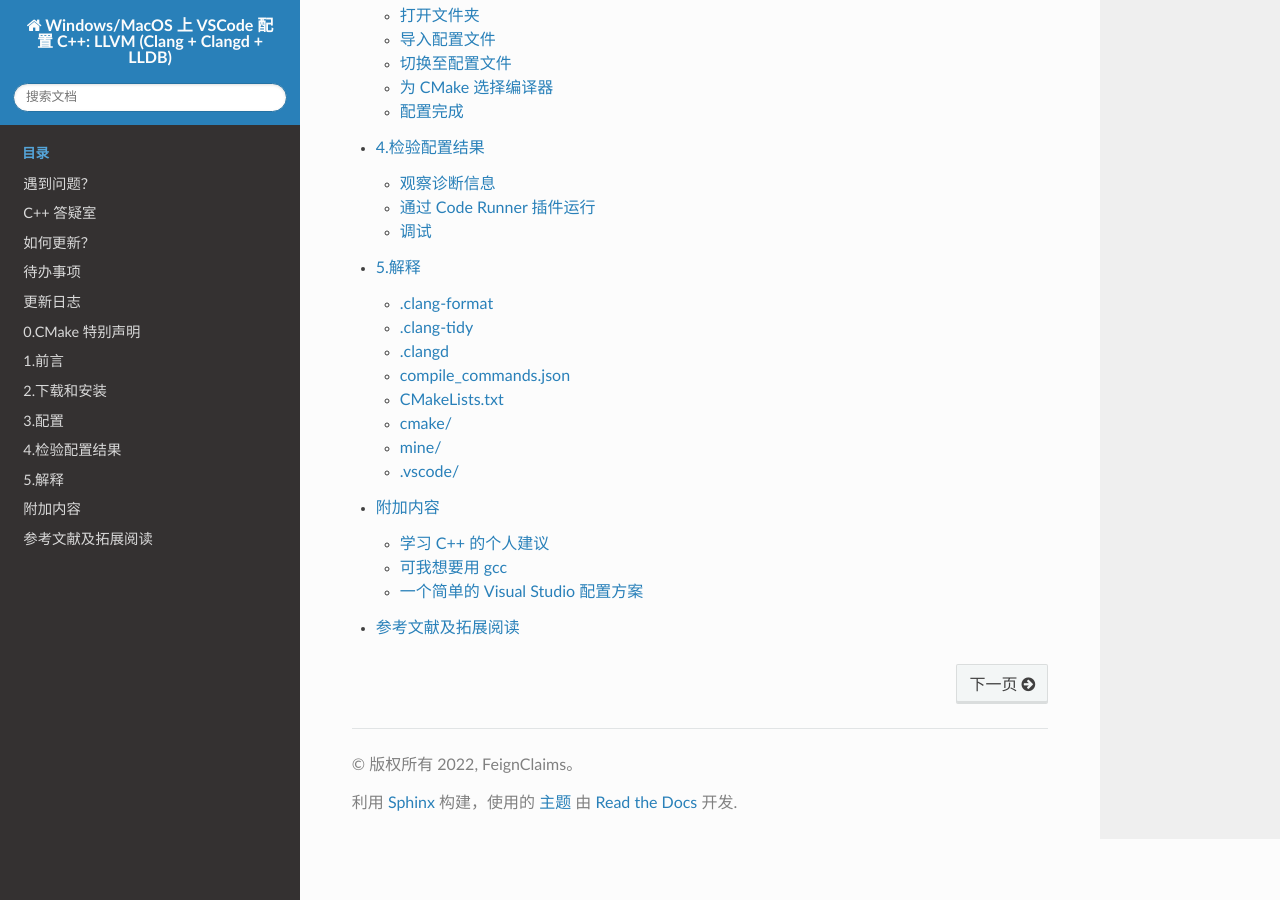
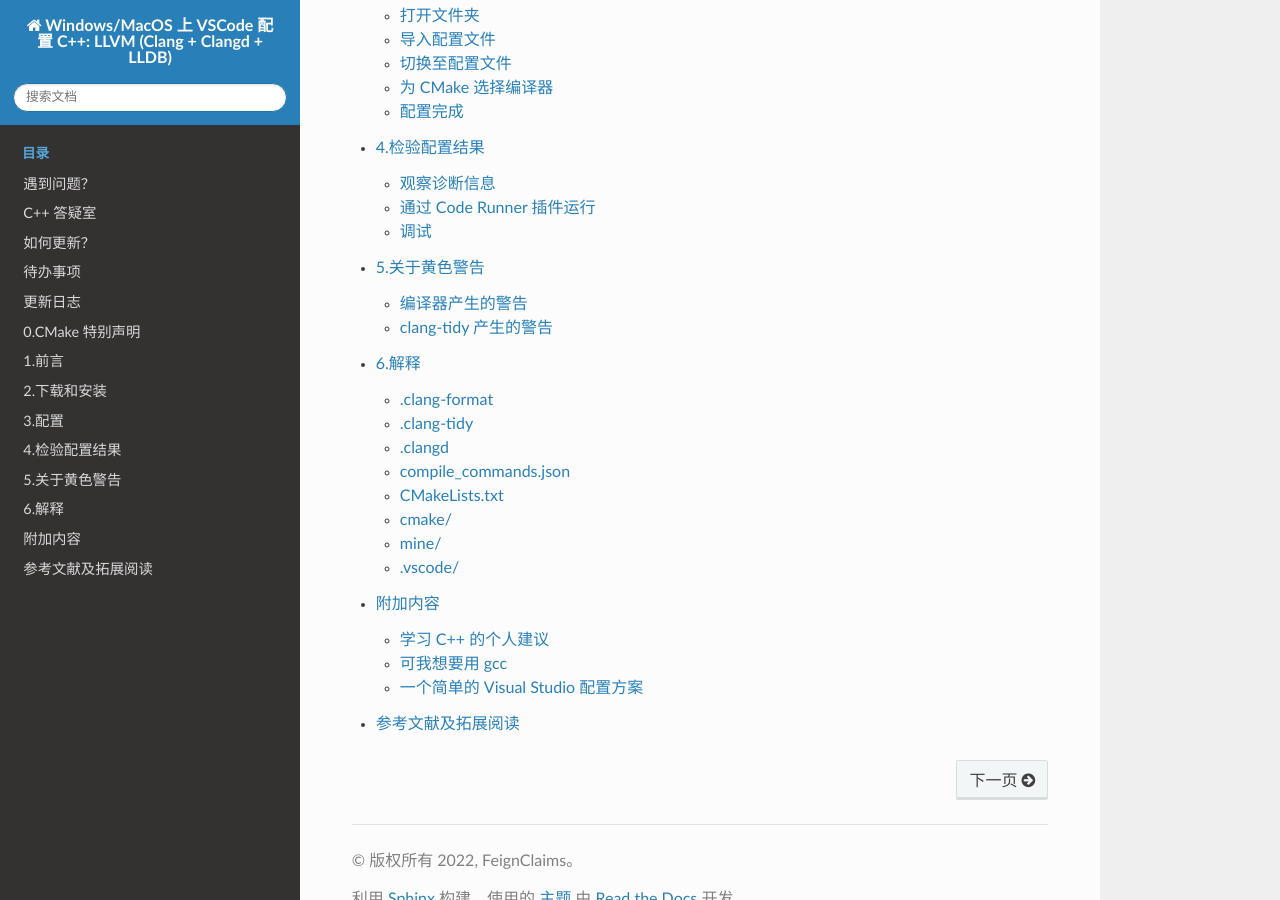
Before and after one commit to FeignClaims/vscode_cpp_starter, a Sphinx documentation site: the page built from docs/source/index.rst, in a window 1280 px wide and 900 px high, scrolled down 909 px. Built offline with Sphinx 7.4.7 and the Read the Docs theme 2.0.0, drawn with Linux system fonts in a browser that asks for light colours; some of the changed lines change nothing that is shown.

Commit message:
将黄色警告相关的解释独立为一页

```diff
--- /dev/null
+++ b/docs/source/about_warnings.rst
@@ -0,0 +1,84 @@
+#############
+5.关于黄色警告
+#############
+
+黄色警告分为由编译器产生的警告和由 clangd 的 clang-tidy 部分产生的警告。
+
+黄色警告，不会让代码无法编译，但说明在编译器或 clang-tidy 看来，你的代码写得可能不够好。
+
+编译器产生的警告
+**********************
+
+它的警告信息最后会有 ``clang(具体警告标识)`` 的字样。部分开发者、尤其是库编写者为了让代码更好，会选择启用 ``-Werror``，让所有编译器产生的警告提示为错误， **只要有任何警告或错误，编译器就不会通过编译**。
+
+.. figure:: /_img/将参数未使用警告提示为错误.png
+
+  将“参数未使用”警告提示为错误
+
+抑制这类警告的方法
+=================
+
+根据编译器不同，使用的方法可能有差异，可以参考第三方单元测试框架的代码，其中一般会有抑制警告相关的部分。以 Clang 为例：
+
+.. code-block:: cpp
+
+  #pragma clang diagnostic push
+  #pragma clang diagnostic ignored "-具体警告标识"
+  /* 你的代码部分，其中产生了你要抑制的警告 */
+  #pragma clang diagnostic pop
+
+clang-tidy 产生的警告
+**********************
+
+它的警告信息最后会有 ``clang-tidy(具体警告标识)`` 字样，且该警告标识是能点击的，点击后会转到一个网页，解释为什么有这个警告以及如何修复。
+
+此外，clang-tidy 也提供部分警告的自动修复。
+
+可自动修复的警告
+================
+
+部分 clang-tidy 产生的警告，其警告信息后面会有 ``(fix available)``，提示可以自动修复。
+
+一个一个按键修复
+----------------
+
+在代码或错误信息中选择它，将会弹出 **蓝色** 小灯泡样式（黄色小灯泡为 clangd 提供的代码重构功能），点击它即可进行修复。
+
+你也可以选中后按快捷键【Ctrl + 句号】或【Command + 句号】进行，需要按【两次】。
+
+.. figure:: /_img/可修复的变量未初始化警告.png
+
+  可修复的“变量未初始化”警告
+
+一键修复整个源文件中的警告
+-----------------------
+
+打开要修复的源文件，【Ctrl + Shift + P】或【Command + Shift + P】打开命令菜单，输入 ``task`` 找到【任务：运行任务(Tasks: Run Task)】，【回车】，在出现的界面中选择我配置的【Clang-Tidy：fix current file】，【回车】。
+
+这么做运行时间可能比较长，但相比于按键修复， **它甚至能自动添加头文件包含保护** 。
+
+.. figure:: /_img/根据文件路径自动添加的头文件包含保护.png
+
+  根据文件路径自动添加的头文件包含保护
+
+抑制这类警告的方法
+=================
+
+如果想要抑制 clang-tidy 产生的警告，则
+
+- 用 ``// NOLINT`` 可以抑制该行警告。
+- 用 ``// NOLINTNEXTLINE`` 抑制下一行警告。
+- 用 ``// NOLINTBEGIN`` 和 ``// NOLINTEND`` 抑制它们之间的警告。
+
+这些都是抑制 clang-tidy 相关所有警告，如果想要抑制一部分警告，则在它们后面加上 ``(具体警告标识1, 具体警告标识2)``，你也可以用 ``*`` 作为通配符。
+
+- ``// NOLINT(cppcoreguidelines-init-variables)``：抑制 C++ 核心准则要求初始化变量的警告。
+- ``// NOLINT(cppcoreguidelines*)``：抑制所有以 ``cppcoreguidelines`` 开头的警告，即所有 C++ 核心准则相关警告。
+- ``// NOLINT(*avoid-c-arrays)``：抑制所有以 ``avoid-c-arrays`` 结尾的警告。
+- ``// NOLINT(*explicit*)``：抑制所有包含 ``explicit`` 的警告。
+
+参考文献
+=========
+
+- `Clang-Tidy 诊断选项列表`_。
+- `Clang-Tidy 抑制诊断的方法`_。
--- a/docs/source/changelog.rst
+++ b/docs/source/changelog.rst
@@ -10,6 +10,11 @@
 
 引入语义化版本后
 ****************
+
+v3.1.3 - 2023-06-11
+=====================
+
+- 将黄色警告相关的解释独立为一页。
 
 v3.1.2 - 2023-06-11
 =====================
--- a/docs/source/explain.rst
+++ b/docs/source/explain.rst
@@ -1,5 +1,5 @@
 #######
-5.解释
+6.解释
 #######
 
 
@@ -40,19 +40,10 @@
 
 代码检查工具 clang-tidy 的配置文件，辅助程序员写更优秀的代码。
 
-它所给出的警告一般会在警告信息最后给出一个蓝色链接，点击会转到一个网页，解释为什么有这个警告以及如何修复。
-
-.. note::
-
-  - 可自动修复的警告：部分 clang-tidy 产生的警告，其警告信息后面会有 ``(fix available)``，提示可以自动修复。
-
-    - 你可以一个一个按键修复：在代码或错误信息中选择它，将会弹出 **蓝色** 小灯泡样式（黄色小灯泡为重构代码），点击它进行修复。你也可以选中后按快捷键【Ctrl + 句号】或【Command + 句号】进行，需要按【两次】。
-    - 也可以一键修复整个源文件中的警告：打开要修复的源文件，【Ctrl + Shift + P】或【Command + Shift + P】打开命令菜单，输入 ``task`` 找到【任务：运行任务(Tasks: Run Task)】，【回车】，在出现的界面中选择我配置的【Clang-Tidy：fix current file】，【回车】。这么做运行时间可能比较长，但相比于案件修复， **它甚至能自动添加头文件包含保护** 。
-
-  - 抑制某代码区域警告的方法：如果想要抑制 clang-tidy 产生的警告，则用 ``// NOLINT`` 可以抑制该行警告，用 ``// NOLINTNEXTLINE`` 抑制下一行警告，用 ``// NOLINTBEGIN`` 和 ``// NOLINTEND`` 抑制它们之间的警告。这些都是抑制 clang-tidy 相关所有警告，如果想要抑制一部分，参考官方文档 `Clang-Tidy 抑制诊断的方法`_参考 `Clang-Tidy 抑制诊断的方法`_。
+有关它所产生的警告的解释，见于 :doc:`about_warnings`。
 
 - 此处 clangd 将 ``.clang-tidy`` 和 ``.clangd`` 中的配置文件综合处理。
-- 文档见 `Clang-Tidy 诊断选项列表`_。
+- 文档见 `Clang-Tidy 诊断选项列表`_ 和 `Clang-Tidy 抑制诊断的方法`_ 等。
 
 .clangd
 *************
--- a/docs/source/index.rst
+++ b/docs/source/index.rst
@@ -24,6 +24,7 @@
    download_and_install/index.rst
    configure.rst
    verify.rst
+   about_warnings.rst
    explain.rst
    others/index.rst
    bibliography.rst
--- a/docs/source/verify.rst
+++ b/docs/source/verify.rst
@@ -12,15 +12,6 @@
 
 - 黄色的信息为警告，表示代码写得可能不够好。
 - 红色的信息为错误，表示代码无法运行。
-
-.. note::
-
-  - 可自动修复的警告：部分 clang-tidy 产生的警告，其警告信息后面会有 ``(fix available)``，提示可以自动修复。
-
-    - 你可以一个一个按键修复：在代码或错误信息中选择它，将会弹出 **蓝色** 小灯泡样式（黄色小灯泡为重构代码），点击它进行修复。你也可以选中后按快捷键【Ctrl + 句号】或【Command + 句号】进行，需要按【两次】。
-    - 也可以一键修复整个源文件中的警告：打开要修复的源文件，【Ctrl + Shift + P】或【Command + Shift + P】打开命令菜单，输入 ``task`` 找到【任务：运行任务(Tasks: Run Task)】，【回车】，在出现的界面中选择我配置的【Clang-Tidy：fix current file】，【回车】。这么做运行时间可能比较长，但相比于案件修复， **它甚至能自动添加头文件包含保护** 。
-
-  - 抑制某代码区域警告的方法：如果想要抑制 clang-tidy 产生的警告，则用 ``// NOLINT`` 可以抑制该行警告，用 ``// NOLINTNEXTLINE`` 抑制下一行警告，用 ``// NOLINTBEGIN`` 和 ``// NOLINTEND`` 抑制它们之间的警告。这些都是抑制 clang-tidy 相关所有警告，如果想要抑制一部分，参考官方文档 `Clang-Tidy 抑制诊断的方法`_参考 `Clang-Tidy 抑制诊断的方法`_。
 
 .. figure:: /_img/诊断信息示例.png
 
```
Also changed, not shown: docs/source/_img/可修复的变量未初始化警告.png (added), docs/source/_img/将参数未使用警告提示为错误.png (added), docs/source/_img/根据文件路径自动添加的头文件包含保护.png (added).
